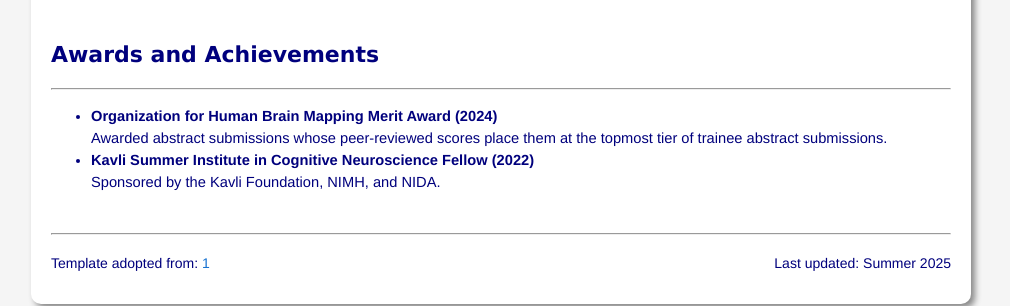
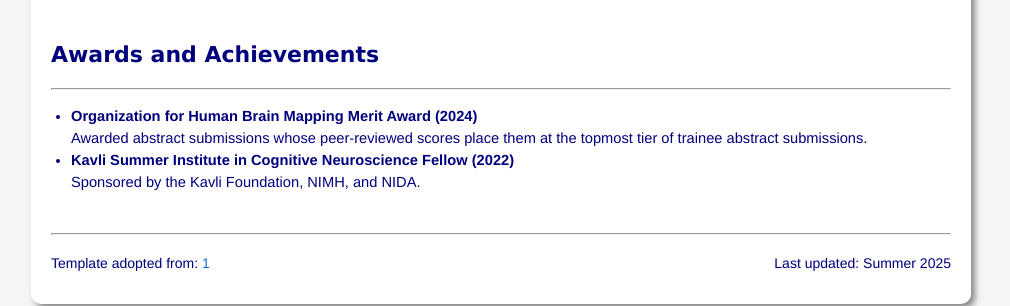
Before and after one commit to ziy027/ziy027.github.io, a Jekyll site: the page index.html, which Jekyll copies as it is, in a window 1280 px wide. Shown: the part 2216-2522 px from the top of the page, without its empty margins (139-1149 px from the left). Built offline with Jekyll 4.4.1, drawn with Linux system fonts in a browser that asks for light colours; nearby versions of some CDN libraries.

Commit message:
edit bio

```diff
--- a/index.html
+++ b/index.html
@@ -211,7 +211,7 @@
             <sectionheading>Awards and Achievements</sectionheading>
         </div>
         <hr>
-        <ul>
+        <ul style="list-style-type: disc; padding-left: 20px;">
             <li>
                 <b>Organization for Human Brain Mapping Merit Award (2024)</b>
                 <br>
```
